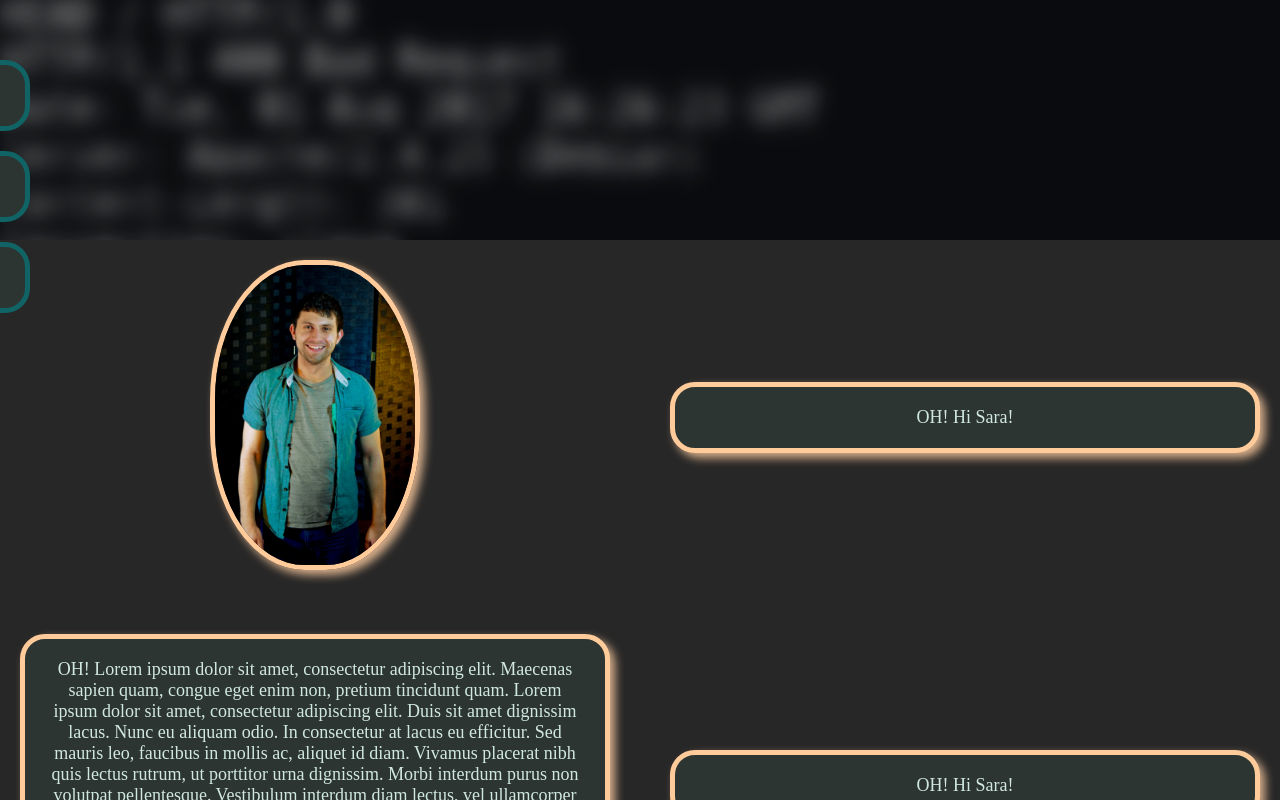
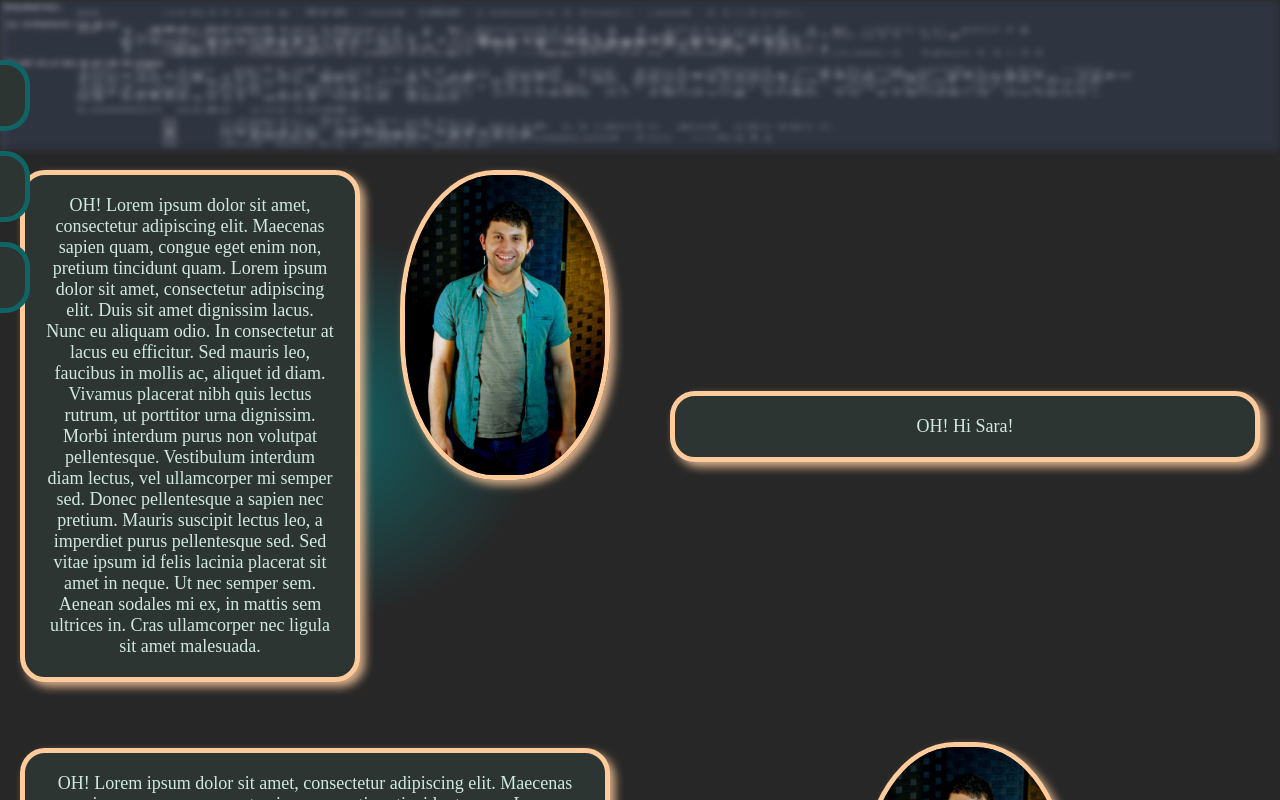
Before and after one commit to Matthew9161993/Personal-Site-Revisited, a React (Create React App) app: page / in a window 1280 px wide. Shown: the top 800 px of the page. Built offline with nearby package versions, Linux system fonts and the light colour scheme.

Commit message:
Added splitbox. Next will be to add text content and flesh out the grid segment

```diff
--- a/src/App.css
+++ b/src/App.css
@@ -6,9 +6,22 @@
 }
 
 .App-header {
-  min-height: 30vh;
+  min-height: 150px;
+  filter: blur(1px);
+  position: relative;
+}
+
+.Background {
+  position: absolute;
+  top: 0;
+  left: 0;
+  right: 0;
+  bottom: 0;
+  background-color: black;
   background-image: url(/netcatbackground.png);
-  display: flex;
+  background-size: 100% 100%;
+  filter: blur(3px);
+  z-index: -1;
 }
 
 .Generic-picture {
@@ -63,10 +76,13 @@
   transition-delay: 0s;
 }
 
-.Scroll-container:not(:hover) {
-}
-
 .Scroll-segment div{
   border: 5px solid #116466;
   box-shadow: none;
 }
+
+.Split-box {
+  background-image: radial-gradient(#116466, transparent, transparent);
+  display: flex;
+  float: right;
+}
--- a/src/App.js
+++ b/src/App.js
@@ -5,6 +5,7 @@ import GenericText from './GenericText.js';
 import GenericPicture from './GenericPicture.js';
 import GridView from './GridView.js';
 import Scroller from './Scroller.js';
+import SplitBox from './SplitBox.js';
 import SAMPLETEXT from './SampleText.js';
 import LOREMIPSUM from './LoremIpsum.js';
 import MATTOCONNOR from './MattOConnor.jpg';
@@ -14,17 +15,18 @@ function App() {
   const smallText = <GenericText text={SAMPLETEXT} />;
   const bigText = <GenericText text={LOREMIPSUM} />;
   const picturebox = <GenericPicture file={MATTOCONNOR} description="Matt O'Connor" />
-
-  const textarray = [picturebox, smallText, bigText, smallText, bigText, smallText, smallText];
+  const splitbox = <SplitBox text={bigText} pic={picturebox} />;
+  const textarray = [splitbox, smallText, bigText, picturebox, bigText, smallText, smallText];
   const testarray = [smallText, smallText, smallText];
-  const positions = [0, 300];
+  const positions = [0, 150, 700];
 
   return (
       <div className="App">
-        <Scroller icons= {testarray} position={positions}/>
         <header className="App-header">
+          <div className="Background" />
         </header>
         <GridView data = {textarray}/>
+        <Scroller icons= {testarray} position={positions}/>
       </div>
   );
 }
--- /dev/null
+++ b/src/SplitBox.js
@@ -0,0 +1,14 @@
+import React from 'react';
+import './App.css';
+
+class SplitBox extends React.Component {
+	render() {
+		return (
+			<div className="Split-box">
+				{this.props.text}{this.props.pic}
+			</div>
+		);
+	}
+}
+
+export default SplitBox;
```
Also changed, not shown: src/Scroller.js (+9 -1 lines), public/netcatbackground.png, public/yamlbackground.png (added).
